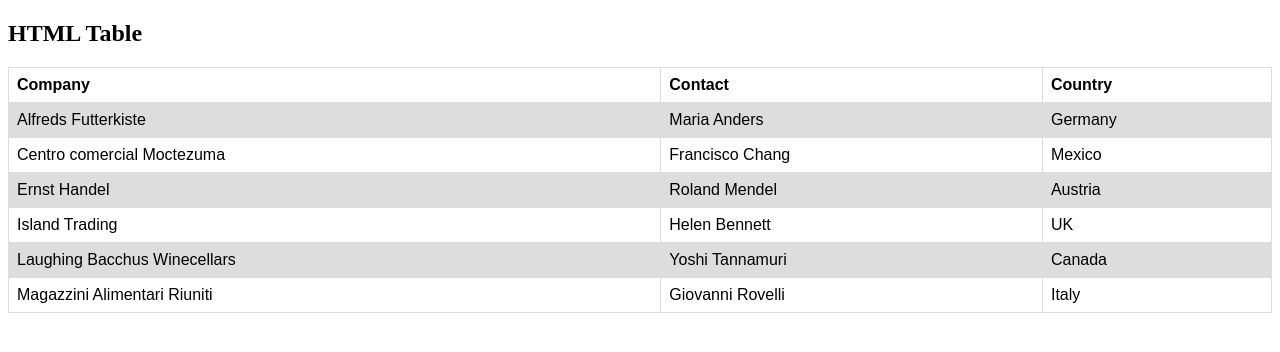
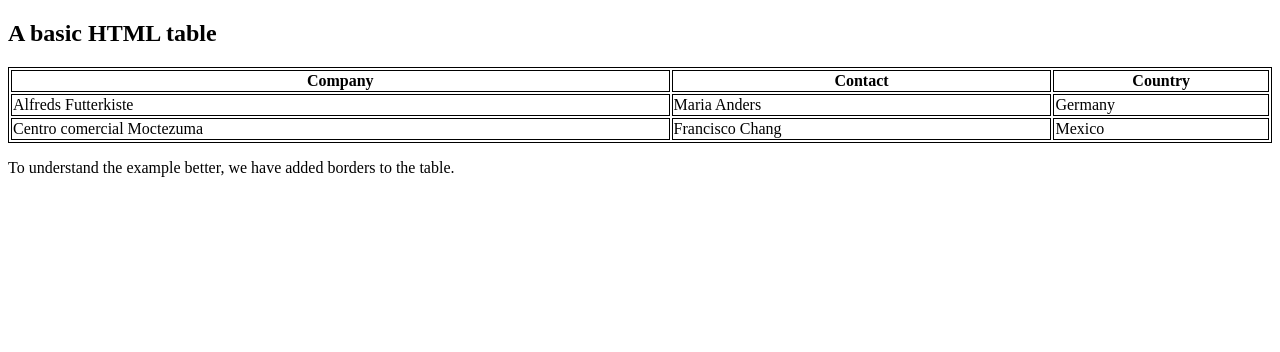
Before and after one commit to Asadbek5100/table, a plain HTML site: page index.html in a window 1280 px wide. Drawn offline with Linux system fonts and the light colour scheme.

Commit message:
table change

```diff
--- a/index.html
+++ b/index.html
@@ -3,30 +3,19 @@
 
 <head>
   <style>
-    table {
-      font-family: arial, sans-serif;
-      border-collapse: collapse;
-      width: 100%;
-    }
-
-    td,
-    th {
-      border: 1px solid #dddddd;
-      text-align: left;
-      padding: 8px;
-    }
-
-    tr:nth-child(even) {
-      background-color: #dddddd;
+    table,
+    th,
+    td {
+      border: 1px solid black;
     }
   </style>
 </head>
 
 <body>
 
-  <h2>HTML Table</h2>
+  <h2>A basic HTML table</h2>
 
-  <table>
+  <table style="width:100%">
     <tr>
       <th>Company</th>
       <th>Contact</th>
@@ -42,27 +31,10 @@
       <td>Francisco Chang</td>
       <td>Mexico</td>
     </tr>
-    <tr>
-      <td>Ernst Handel</td>
-      <td>Roland Mendel</td>
-      <td>Austria</td>
-    </tr>
-    <tr>
-      <td>Island Trading</td>
-      <td>Helen Bennett</td>
-      <td>UK</td>
-    </tr>
-    <tr>
-      <td>Laughing Bacchus Winecellars</td>
-      <td>Yoshi Tannamuri</td>
-      <td>Canada</td>
-    </tr>
-    <tr>
-      <td>Magazzini Alimentari Riuniti</td>
-      <td>Giovanni Rovelli</td>
-      <td>Italy</td>
-    </tr>
   </table>
+
+  <p>To understand the example better, we have added borders to the table.</p>
+
 
 </body>
 
```
